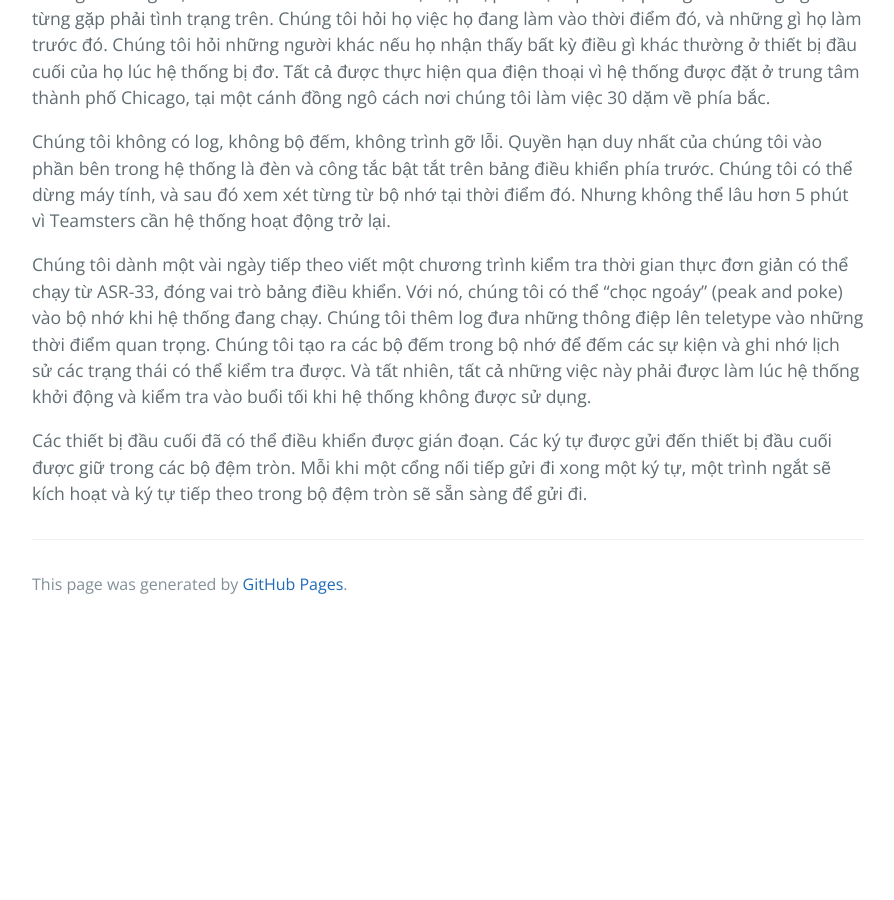
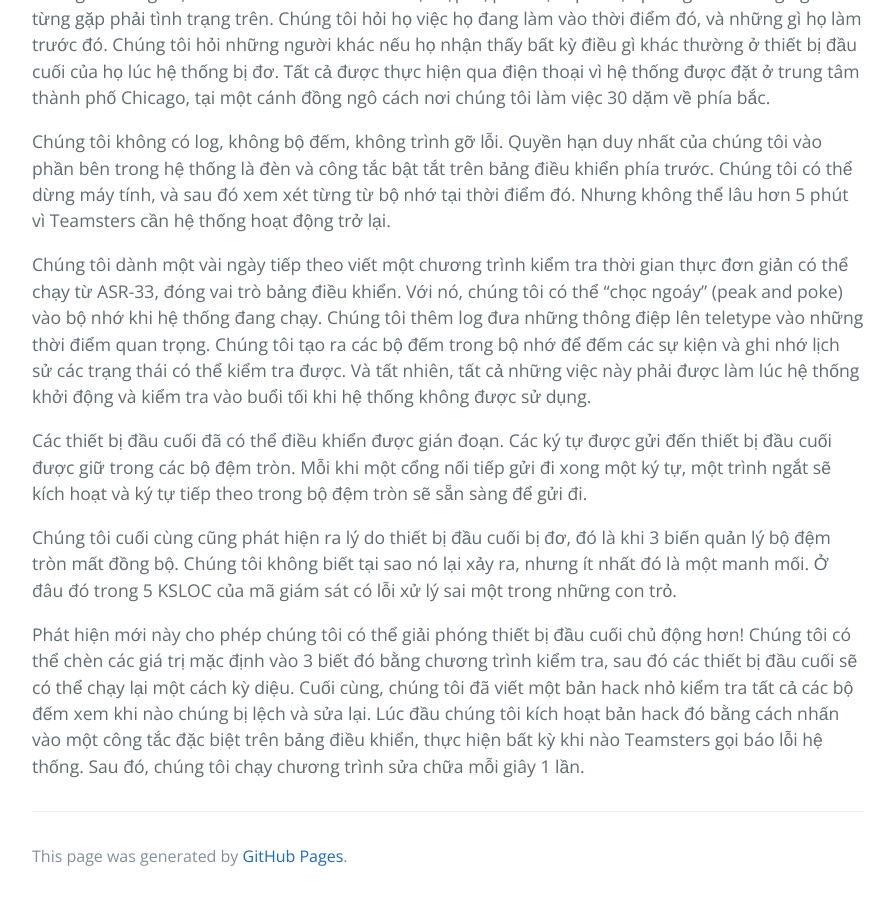
Before and after one commit to HaiBV/haibv.github.io, a Jekyll site: the page built from clean-coder/chapter-4-coding.md, in a window 1280 px wide and 900 px high, scrolled down 7643 px. Shown: the whole window, without its empty margins (192-1086 px from the left). Built offline with Jekyll 4.4.1, drawn with Linux system fonts in a browser that asks for light colours; our own code applies the rules of GitHub Pages for plain Markdown files; before the commit the page ends 8271 px from its top, so only the background shows below that.

Commit message:
Book - The Clean Coder - Chapter 4 - Coding

```diff
--- a/clean-coder/chapter-4-coding.md
+++ b/clean-coder/chapter-4-coding.md
@@ -151,3 +151,7 @@ Chúng tôi không có log, không bộ đếm, không trình gỡ lỗi. Quyề
 Chúng tôi dành một vài ngày tiếp theo viết một chương trình kiểm tra thời gian thực đơn giản có thể chạy từ ASR-33, đóng vai trò bảng điều khiển. Với nó, chúng tôi có thể "chọc ngoáy" (peak and poke) vào bộ nhớ khi hệ thống đang chạy. Chúng tôi thêm log đưa những thông điệp lên teletype vào những thời điểm quan trọng. Chúng tôi tạo ra các bộ đếm trong bộ nhớ để đếm các sự kiện và ghi nhớ lịch sử các trạng thái có thể kiểm tra được. Và tất nhiên, tất cả những việc này phải được làm lúc hệ thống khởi động và kiểm tra vào buổi tối khi hệ thống không được sử dụng.
 
 Các thiết bị đầu cuối đã có thể điều khiển được gián đoạn. Các ký tự được gửi đến thiết bị đầu cuối được giữ trong các bộ đệm tròn. Mỗi khi một cổng nối tiếp gửi đi xong một ký tự, một trình ngắt sẽ kích hoạt và ký tự tiếp theo trong bộ đệm tròn sẽ sẵn sàng để gửi đi.
+
+Chúng tôi cuối cùng cũng phát hiện ra lý do thiết bị đầu cuối bị đơ, đó là khi 3 biến quản lý bộ đệm tròn mất đồng bộ. Chúng tôi không biết tại sao nó lại xảy ra, nhưng ít nhất đó là một manh mối. Ở đâu đó trong 5 KSLOC của mã giám sát có lỗi xử lý sai một trong những con trỏ.
+
+Phát hiện mới này cho phép chúng tôi có thể giải phóng thiết bị đầu cuối chủ động hơn! Chúng tôi có thể chèn các giá trị mặc định vào 3 biết đó bằng chương trình kiểm tra, sau đó các thiết bị đầu cuối sẽ có thể chạy lại một cách kỳ diệu. Cuối cùng, chúng tôi đã viết một bản hack nhỏ kiểm tra tất cả các bộ đếm xem khi nào chúng bị lệch và sửa lại. Lúc đầu chúng tôi kích hoạt bản hack đó bằng cách nhấn vào một công tắc đặc biệt trên bảng điều khiển, thực hiện bất kỳ khi nào Teamsters gọi báo lỗi hệ thống. Sau đó, chúng tôi chạy chương trình sửa chữa mỗi giây 1 lần.
```
